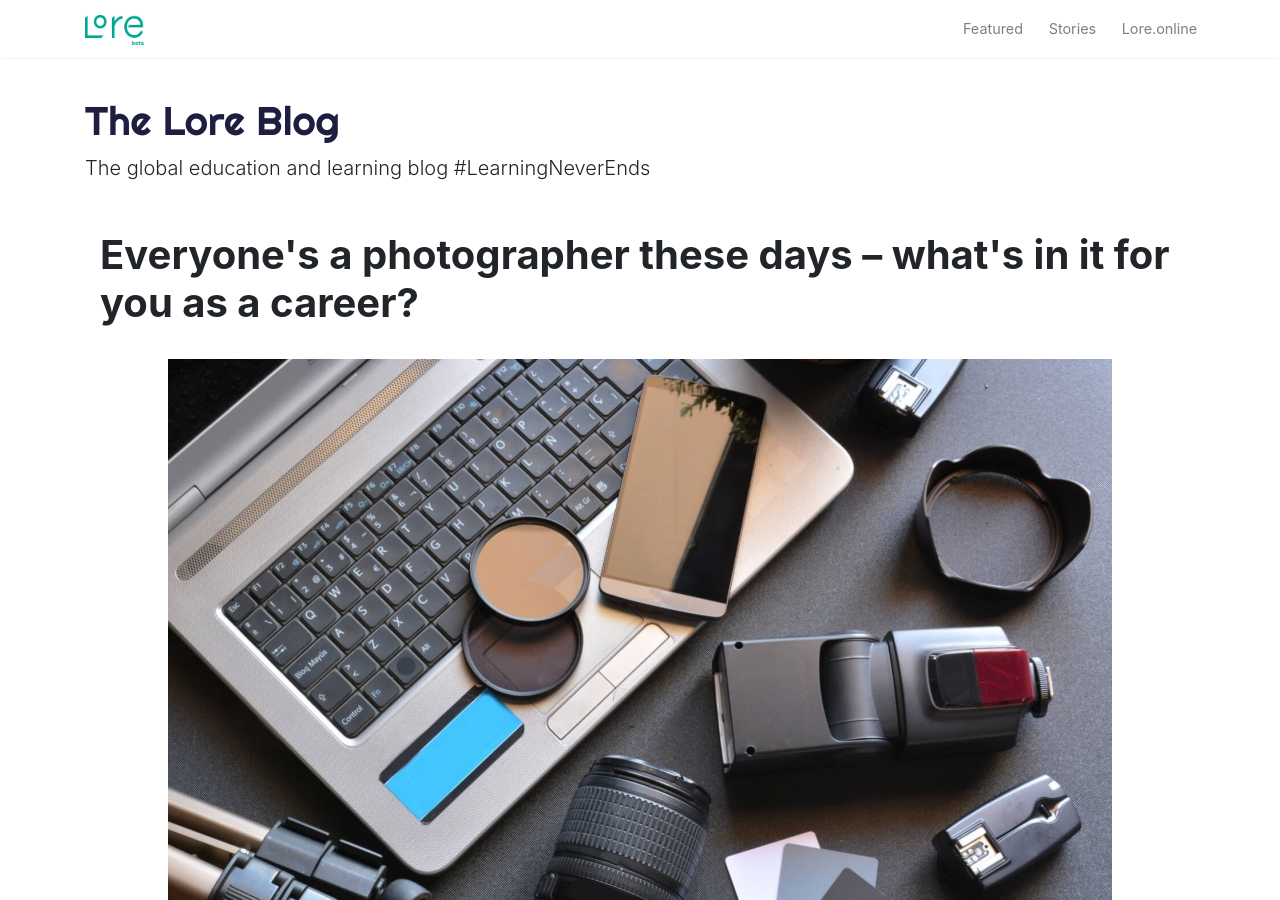
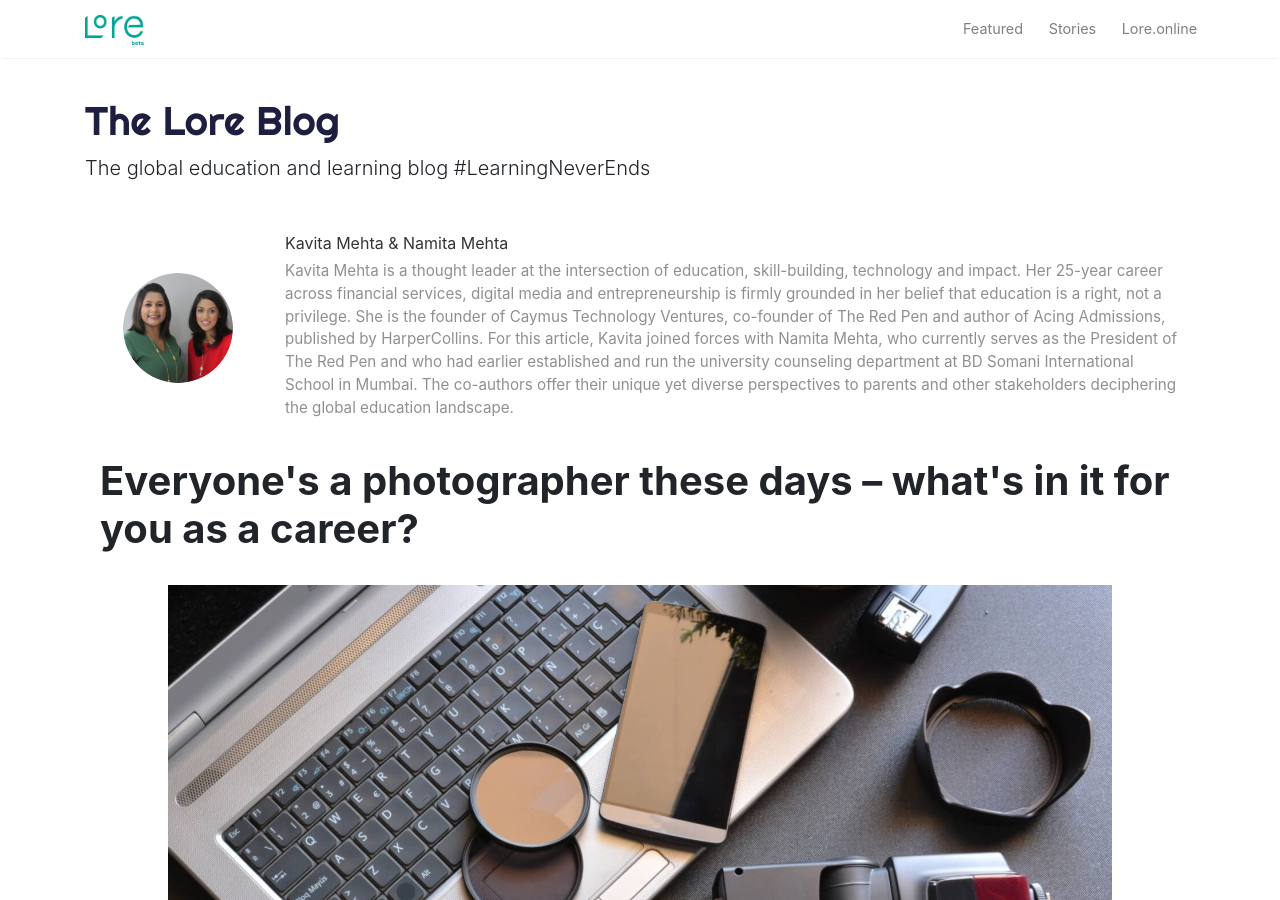
Before and after one commit to lore-blog/lore-blog.github.io, a Jekyll site: the page built from _posts/2019-06-07-everyones-a-photographer-these-days-whats-in-it-for-you.md, in a window 1280 px wide and 900 px high. Built offline with Jekyll 4.4.1, drawn with Linux system fonts in a browser that asks for light colours; nearby versions of some CDN libraries.

Commit message:
New author added: Kavita & Namita Mehta

```diff
--- a/_config.yml
+++ b/_config.yml
@@ -21,6 +21,12 @@ authors:
     description: Education Dive provides news and analysis for higher ed and k-12 leaders. We cover topics like online learning, policy, ed tech,  MOOCs, admissions, blended learning and more.
     image: '/assets/images/authors/education-dive.svg'
     profile: https://www.educationdive.com
+  kavita-namita:
+    name: Kavita & Namita
+    display_name: Kavita Mehta & Namita Mehta
+    description: Kavita Mehta is a thought leader at the intersection of education, skill-building, technology and impact. Her 25-year career across financial services, digital media and entrepreneurship is firmly grounded in her belief that education is a right, not a privilege. She is the founder of Caymus Technology Ventures, co-founder of The Red Pen and author of Acing Admissions, published by HarperCollins. For this article, Kavita joined forces with Namita Mehta, who currently serves as the President of The Red Pen and who had earlier established and run the university counseling department at BD Somani International School in Mumbai. The co-authors offer their unique yet diverse perspectives to parents and other stakeholders deciphering the global education landscape.
+    image: '/assets/images/authors/kavita-namita.png'
+    profile: https://www.educationdive.com
 
 # Plugins
 plugins:
--- a/_posts/2019-06-07-everyones-a-photographer-these-days-whats-in-it-for-you.md
+++ b/_posts/2019-06-07-everyones-a-photographer-these-days-whats-in-it-for-you.md
@@ -2,6 +2,7 @@
 layout: post
 title: "Everyone's a photographer these days – what's in it for you as a career?"
 hero: assets/images/articles/everyones-photographer.jpg
+author: kavita-namita
 thumbnail: assets/images/articles/everyones-photographer.jpg
 featured: true
 type: blog
```
Also changed, not shown: assets/images/authors/kavita-namita.png (added).
